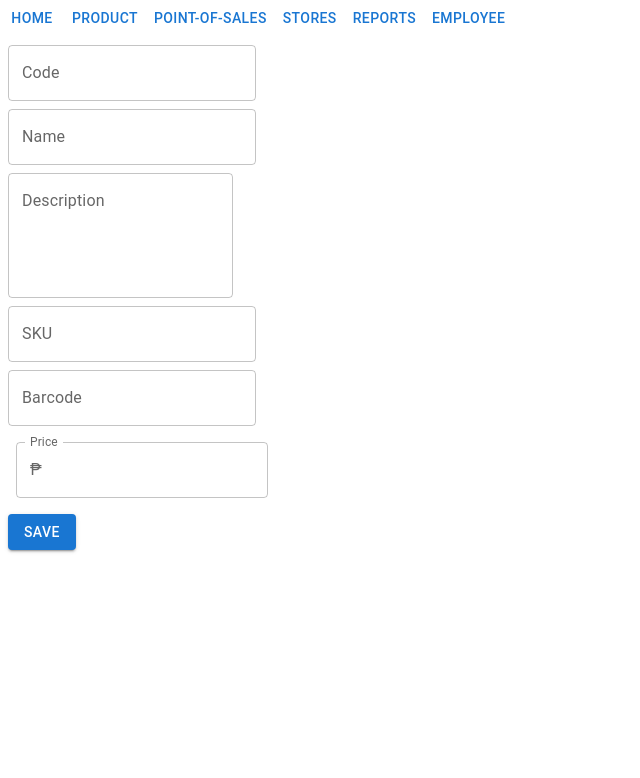
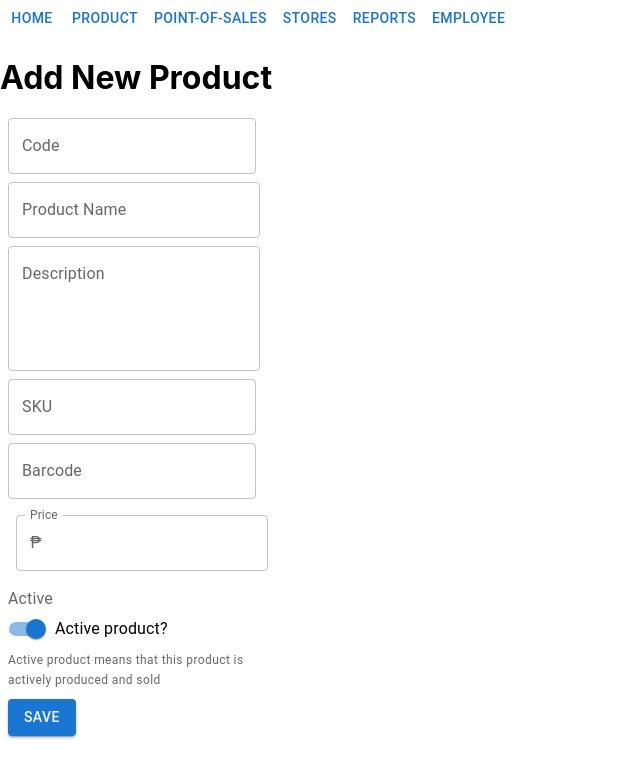
Before and after one commit to jaslife1/bcms-product-mgmt, a React app: page /addproduct in a window 1280 px wide. Shown: the top 778 px of the page, without its empty margins (0-640 px from the left). Built offline with nearby package versions, Linux system fonts and the light colour scheme; what react-relay would draw is missing.

Commit message:
Add active to new product

```diff
--- a/schema.graphql
+++ b/schema.graphql
@@ -41,6 +41,7 @@ input NewProduct {
   sku: String!
   barcode: String!
   price: Float!
+  active: Boolean!
 }
 
 type Store {
--- a/src/components/Product/AddProduct.js
+++ b/src/components/Product/AddProduct.js
@@ -1,6 +1,7 @@
 import React, {Component} from "react";
 import Box from "@mui/material/Box"
-import { TextField, FormControl, InputLabel, OutlinedInput, Button, InputAdornment } from "@mui/material";
+import { TextField, FormControl, InputLabel, OutlinedInput, Button, InputAdornment,
+FormLabel, FormGroup, FormControlLabel, FormHelperText, Switch } from "@mui/material";
 import AddNewProductMutation from "../../mutations/AddNewProductMutation";
 import SimpleDialog from "../SimpleDialog";
 
@@ -13,6 +14,7 @@ class AddProduct extends Component {
         sku: '',
         barcode: '',
         price: '',
+        active: true,
         showDialog: false,
         showErrorDialog: false,
     };
@@ -20,6 +22,8 @@ class AddProduct extends Component {
 
     render() {
         return(
+            <>
+            <h1>Add New Product</h1>
             <Box
                 component="form"
                 sx={{
@@ -39,8 +43,9 @@ class AddProduct extends Component {
                 </div>
                 <div>
                     <TextField
+                        fullWidth={true}
                         id="outlined-basic"
-                        label="Name"
+                        label="Product Name"
                         variant="outlined"
                         value={this.state.name}
                         onChange={(e) => this.setState({ name: e.target.value })}
@@ -48,6 +53,7 @@ class AddProduct extends Component {
                 </div>
                 <div>
                 <TextField
+                    fullWidth={true}
                     id="outlined-multiline-static"
                     label="Description"
                     multiline
@@ -87,6 +93,23 @@ class AddProduct extends Component {
                     </FormControl>
                 </div>
                 <div>
+                    <FormControl component="fieldset" variant="standard">
+                        <FormLabel component="legend">Active</FormLabel>
+                        <FormGroup>
+                            <FormControlLabel
+                                control={
+                                    <Switch
+                                        checked={this.state.active}
+                                        onChange={(e) => this.setState({ active: e.target.checked })}
+                                        name="active" />
+                                }
+                                label="Active product?"
+                            />
+                        </FormGroup>
+                        <FormHelperText>Active product means that this product is actively produced and sold</FormHelperText>
+                    </FormControl>
+                </div>
+                <div>
                     <Button variant="contained"
                         onClick={()=> this.addNewProduct()}
                     >Save</Button>
@@ -108,13 +131,14 @@ class AddProduct extends Component {
                     }}
                 />
             </Box>
+            </>
         )
     }
 
 
     addNewProduct = () => {
-        const {code, description, name, sku, barcode, price} = this.state
-        AddNewProductMutation(code, name, description, sku, barcode, price, ()=>{
+        const {code, description, name, sku, barcode, price, active} = this.state
+        AddNewProductMutation(code, name, description, sku, barcode, price, active, ()=>{
             console.log("Add new product successful.");
             // Prompt the user of successful addition of product
             this.setState({showDialog: true});
@@ -125,7 +149,8 @@ class AddProduct extends Component {
                 description:'',
                 sku:'',
                 barcode:'',
-                price:''
+                price:'',
+                active: true,
             })
 
         }, (err) => {
--- a/src/mutations/AddNewProductMutation.js
+++ b/src/mutations/AddNewProductMutation.js
@@ -23,7 +23,7 @@ const mutation = graphql`
     `
 
 // 3
-export default (code, name, description, sku, barcode, price, onSuccessCallback, onErrorCallback) => {
+export default (code, name, description, sku, barcode, price, active, onSuccessCallback, onErrorCallback) => {
 // 4
     const variables = {
         product: {
@@ -32,7 +32,8 @@ export default (code, name, description, sku, barcode, price, onSuccessCallback,
             description,
             sku,
             barcode,
-            price
+            price,
+            active
         },
     }
 
```
